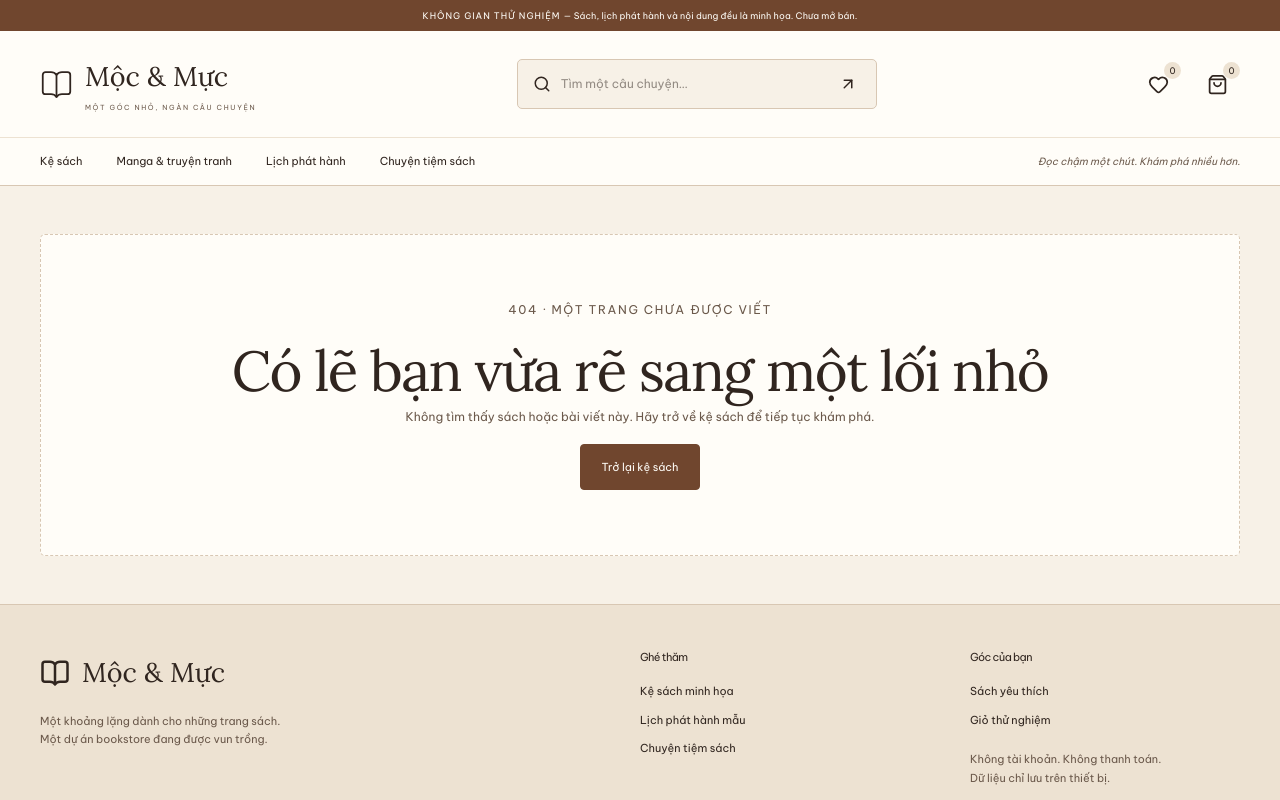
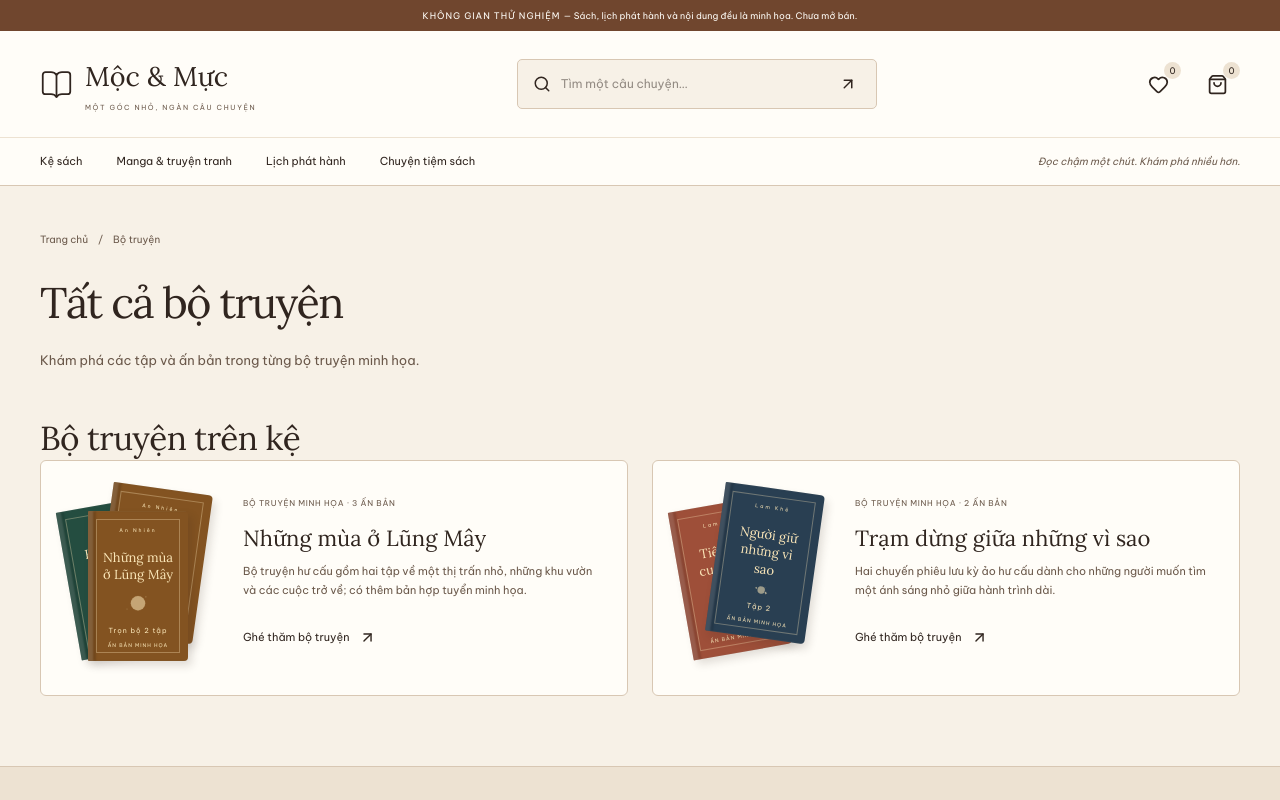
Before and after one commit to Tran-Nhat-Duy1206/BookStore, a Next.js app: page /series in a window 1280 px wide. Before the commit this address had no page. Shown: the top 800 px of the page. Built offline with nearby package versions, Linux system fonts and the light colour scheme.

Commit message:
Browse all public series from the storefront

```diff
--- a/src/app/page.tsx
+++ b/src/app/page.tsx
@@ -165,7 +165,8 @@ export default async function Home() {
         <SectionHeading
           kicker="NHỮNG CÂU CHUYỆN CÒN TIẾP"
           title="Ở lại cùng một bộ truyện"
-          href="/catalog"
+          href="/series"
+          linkText="Xem tất cả bộ truyện"
         />
         <div className="series-grid">
           {series.map((item) => (
--- /dev/null
+++ b/src/app/series/page.tsx
@@ -0,0 +1,43 @@
+import Link from "next/link";
+import { SeriesCard } from "@/components/cards";
+import { readCatalog } from "@/modules/catalog/read-catalog";
+
+export const metadata = { title: "Bộ truyện minh họa" };
+
+export default async function SeriesIndex() {
+  const { books, series } = await readCatalog();
+
+  return (
+    <div className="container">
+      <div className="page-heading">
+        <nav className="breadcrumb" aria-label="Đường dẫn">
+          <Link href="/">Trang chủ</Link>
+          <span aria-hidden="true">/</span>
+          <span aria-current="page">Bộ truyện</span>
+        </nav>
+        <h1>Tất cả bộ truyện</h1>
+        <p>Khám phá các tập và ấn bản trong từng bộ truyện minh họa.</p>
+      </div>
+      <div className="page-body">
+        {series.length > 0 ? (
+          <section aria-labelledby="series-list">
+            <h2 id="series-list">Bộ truyện trên kệ</h2>
+            <div className="series-grid">
+              {series.map((item) => (
+                <SeriesCard key={item.id} item={item} books={books} />
+              ))}
+            </div>
+          </section>
+        ) : (
+          <div className="empty-state">
+            <h2>Chưa có bộ truyện</h2>
+            <p>Bạn vẫn có thể khám phá các tác phẩm minh họa trên kệ sách.</p>
+            <Link className="button" href="/catalog">
+              Xem kệ sách
+            </Link>
+          </div>
+        )}
+      </div>
+    </div>
+  );
+}
```
Also changed, not shown: 1 other file (tests, documents, lock files or other folders).
